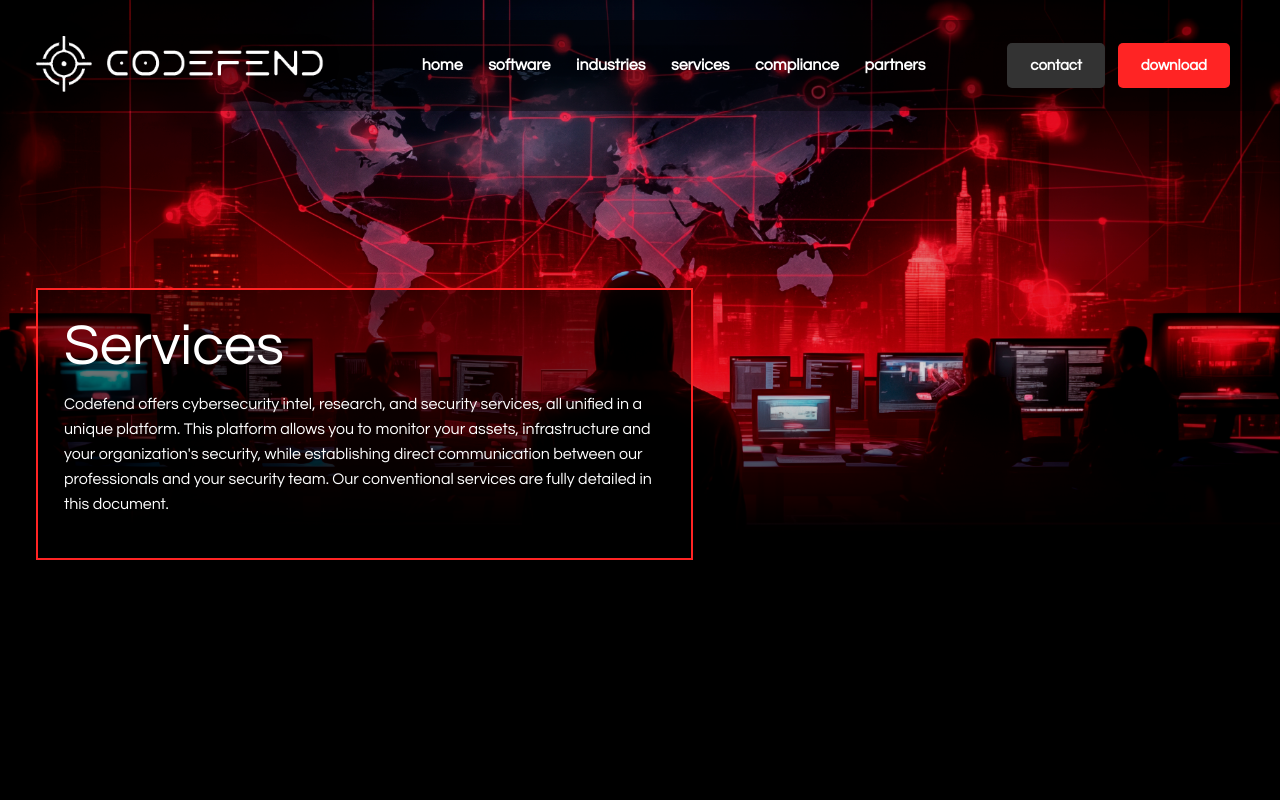
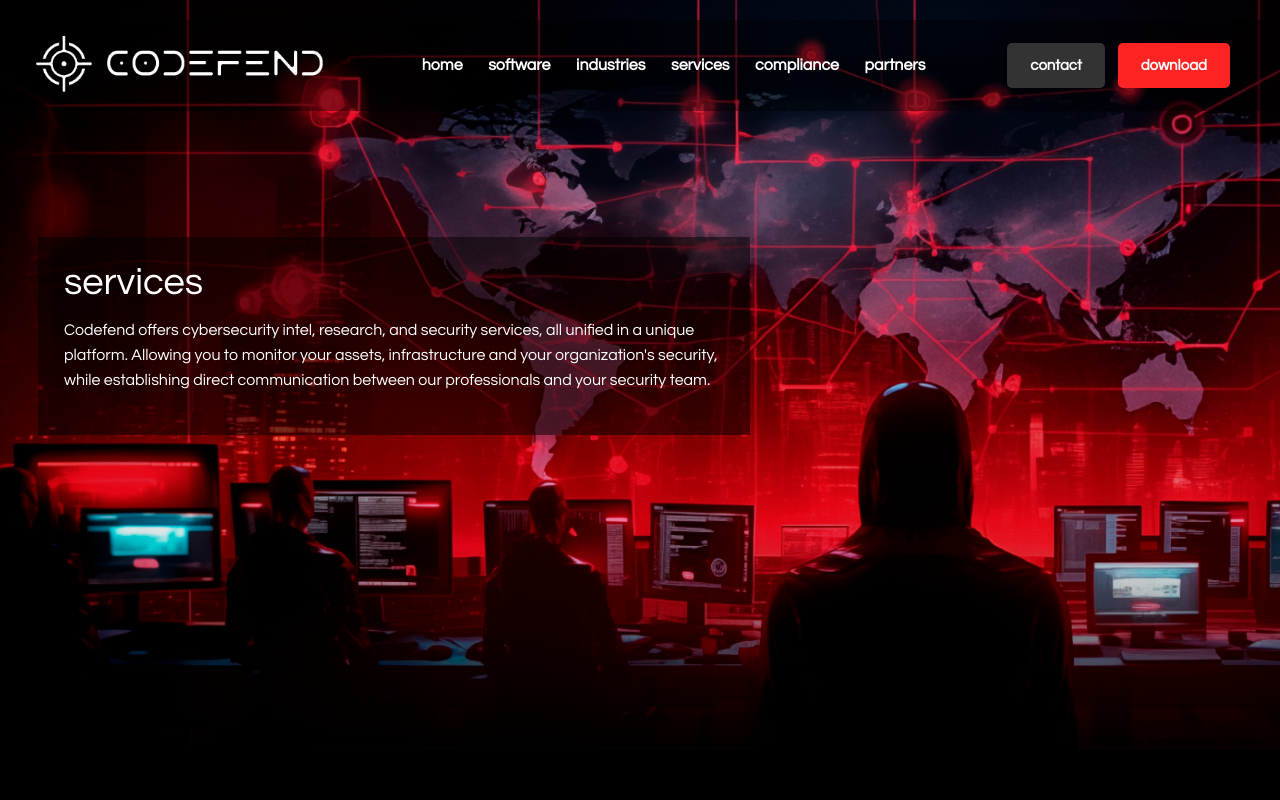
Before and after one commit to codefen/codefend-web, a React (Vite) app: page /services in a window 1280 px wide. Shown: the top 800 px of the page. Built offline with nearby package versions, Linux system fonts and the light colour scheme.

Commit message:
industries

```diff
--- a/src/pages/industries/index.jsx
+++ b/src/pages/industries/index.jsx
@@ -7,7 +7,7 @@
     <div className="container">
       <div
       className="subtitle">
-        <h2>Industries</h2>
+        <h2>industries</h2>
         <p>Codefend is your comprehensive solution for all your company's security needs. Our application combines a wide range of services designed to protect your organization from cyber threats, ensuring the highest level of protection for your data & infrastructure.</p>
       </div>
       <div className="contain">
--- a/src/pages/services/index.jsx
+++ b/src/pages/services/index.jsx
@@ -3,26 +3,24 @@
 import Section2 from "./section-2";
 import Section3 from "./section-3";
 
-
 const Services = () => {
   return (
-  <div style={{
-    backgroundColor:'#000',
-    height:'auto'
-    }}>
-    <section className="services">
-      <div className="container">
-        <div className="subtitle">
-          <h2>Services</h2>
-          <p>Codefend offers cybersecurity intel, research, and security services, all unified in a unique platform. This platform allows you to monitor your assets, infrastructure and your organization's security, while establishing direct communication between our professionals and your security team. Our conventional services are fully detailed in this document.</p>
+    <>
+      <section className="services">
+        <div className="container">
+          <div className="subtitle">
+            <h2>services</h2>
+            <p>
+            Codefend offers cybersecurity intel, research, and security services, all unified in a unique platform. Allowing you to monitor your assets, infrastructure and your organization's security, while establishing direct communication between our professionals and your security team.
+            </p>
+          </div>
         </div>
-      </div>
-    </section>
-    <Section1/>
-    <Section2/>
-    <Section3/>
-  </div>
-  )
+      </section>
+      <Section1 />
+      <Section2 />
+      <Section3 />
+    </>
+  );
 };
 
 export default Services;
--- a/src/styles/global.scss
+++ b/src/styles/global.scss
@@ -118,9 +118,10 @@
 
 header + section {
   padding-top: 170px;
-}
-
-@media screen and (max-width: 820px) {
+  margin-top: -100px;
+}
+
+@media screen and (max-width: 768px) {
   header + section {
     padding-top: 120px;
   }
@@ -136,10 +137,10 @@
 
 .header {
   background-color: rgba(0, 0, 0, 0.4);
-  position: absolute;
+  position: sticky;
   width: 100%;
-  min-height: 7ch;
-  margin-top: 20px;
+  // min-height: 7ch;
+  top: 20px;
   z-index: 10;
   color: #ffffff;
   .container {
@@ -1707,7 +1708,7 @@
 }
 
 ///////////////////////////////////////////////////////////////////
-// capabilities - section 7
+// capabilities
 //////////////////////////////////////////////////////////////////
 section.capabilities {
   background-color: #000;
@@ -1774,24 +1775,34 @@
   }
 }
 
+
+///////////////////////////////////////////////////////////////////
+// industries
+//////////////////////////////////////////////////////////////////
 section.industries {
   background-color: #000;
-  background-image: url("../../public/assets/images/bkg-industries.png");
+  background-image: url("../../public/assets/images/bkg-industries.jpg");
   background-repeat: no-repeat;
-  background-position-x: right;
-  background-size: 150vw;
-  min-height: 100vh;
+  min-height: 70vh;
+  background-size: contain;
+  background-position: right top;
   color: #fff;
-  overflow-x: hidden;
+
   .container {
     .subtitle {
-      position: relative;
-      top: 25vh;
-      max-width: 50%;
+      background-color: rgba(0, 0, 0, 0.5);
+      padding: 2vw 2vw;
+      margin-top: 5vw;
+      max-width: 660px;
+
+
+      h2 {
+        font-size: var(--text-h2-normal);
+      }
     }
 
     .contain {
-      margin-top: 100vh;
+      margin-top: 40vh;
       margin-bottom: 20vh;
       display: flex;
       column-gap: 2vw;
@@ -1817,10 +1828,19 @@
       }
     }
   }
-  @media screen and (max-width: 820px) {
+  @media screen and (max-width: 768px) {
+    background-size: 220%;
+    background-position: 96% 0%;
     .container {
       .subtitle {
-        max-width: 90%;
+        max-width: 80%;
+        padding: 20px;
+        margin-top: 20vh;
+        max-width: 100%;
+      }
+      .contain {
+        margin-top: 9vh;
+        row-gap: 80px;
       }
     }
     .item {
@@ -1829,32 +1849,45 @@
   }
 }
 
+///////////////////////////////////////////////////////////////////
+// services
+//////////////////////////////////////////////////////////////////
 section.services {
   background-color: #000;
   background-image: url("../../public/assets/images/bkg-services.png");
   background-repeat: no-repeat;
-  background-size: 100vw;
-  min-height: 100vh;
+  min-height: 70vh;
+  background-size: cover;
   color: #fff;
-  overflow-x: hidden;
+
   .container {
+    h2 {
+      font-size: var(--text-h2-normal);
+    }
     .subtitle {
       background-color: rgba(0, 0, 0, 0.5);
-      outline: 2px solid var(--btn-color-main);
       padding: 2vw 2vw;
-      position: relative;
-      top: 25vh;
-      max-width: 50%;
-    }
-  }
-
-  @media screen and (max-width: 820px) {
+      margin-top: 6vw;
+      max-width: 660px;
+    }
+  }
+
+  @media screen and (max-width: 768px) {
+    background-position: 49%;
     .container {
       .subtitle {
         max-width: 80%;
-      }
-    }
-  }
+        padding: 20px;
+        margin-top: 40px;
+        max-width: 100%;
+      }
+    }
+    > ul {
+      flex-direction: column;
+      row-gap: 10vw;
+    }
+  }
+
 }
 
 section.section-1 {
```
Also changed, not shown: public/assets/images/bkg-industries.jpg (added), public/assets/images/bkg-services.png.
